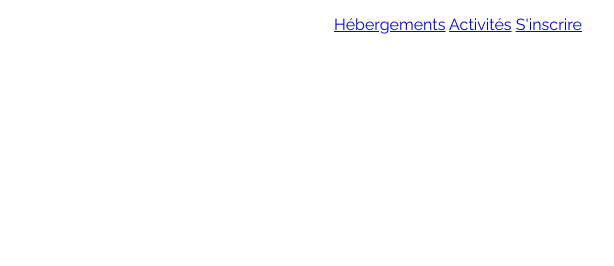
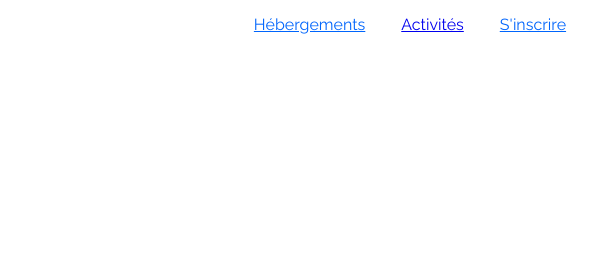
Before and after one commit to Cynthiacrn/caroncynthia_2_31072021, a plain HTML site: page index.html in a window 1280 px wide. Shown: the top 266 px of the page, 666-1280 px from the left. Drawn offline with Linux system fonts and the light colour scheme.

Commit message:
modification of the CSS in the nav

```diff
--- a/index.html
+++ b/index.html
@@ -33,10 +33,10 @@
           <div>
             <img class="logoReservia" src="IMG/logo/logo_Reservia.png" alt="logo_Reservia">
           </div>
-          <div>
-            <a class="hebergements" href="#hebergements">Hébergements</a>
-            <a class="activites" href="#activites">Activités</a>
-            <a class="inscription" href="#">S'inscrire</a>
+          <div class="menu">
+            <a class="nav"href="#hebergements">Hébergements</a>
+            <a class="activity" href="#activites">Activités</a>
+            <a class="nav"href="#">S'inscrire</a>
           </div>
         </nav>
 
--- a/style.css
+++ b/style.css
@@ -22,3 +22,13 @@ nav {
   justify-content: space-between;
   align-items: center;
 }
+
+.nav{
+  color: #0065fc;
+}
+
+nav a{
+  flex-wrap: wrap;
+  padding: 21.24px 15.93px;
+  font-weight: 500;
+}
```
Also changed, not shown: 1 other file.
